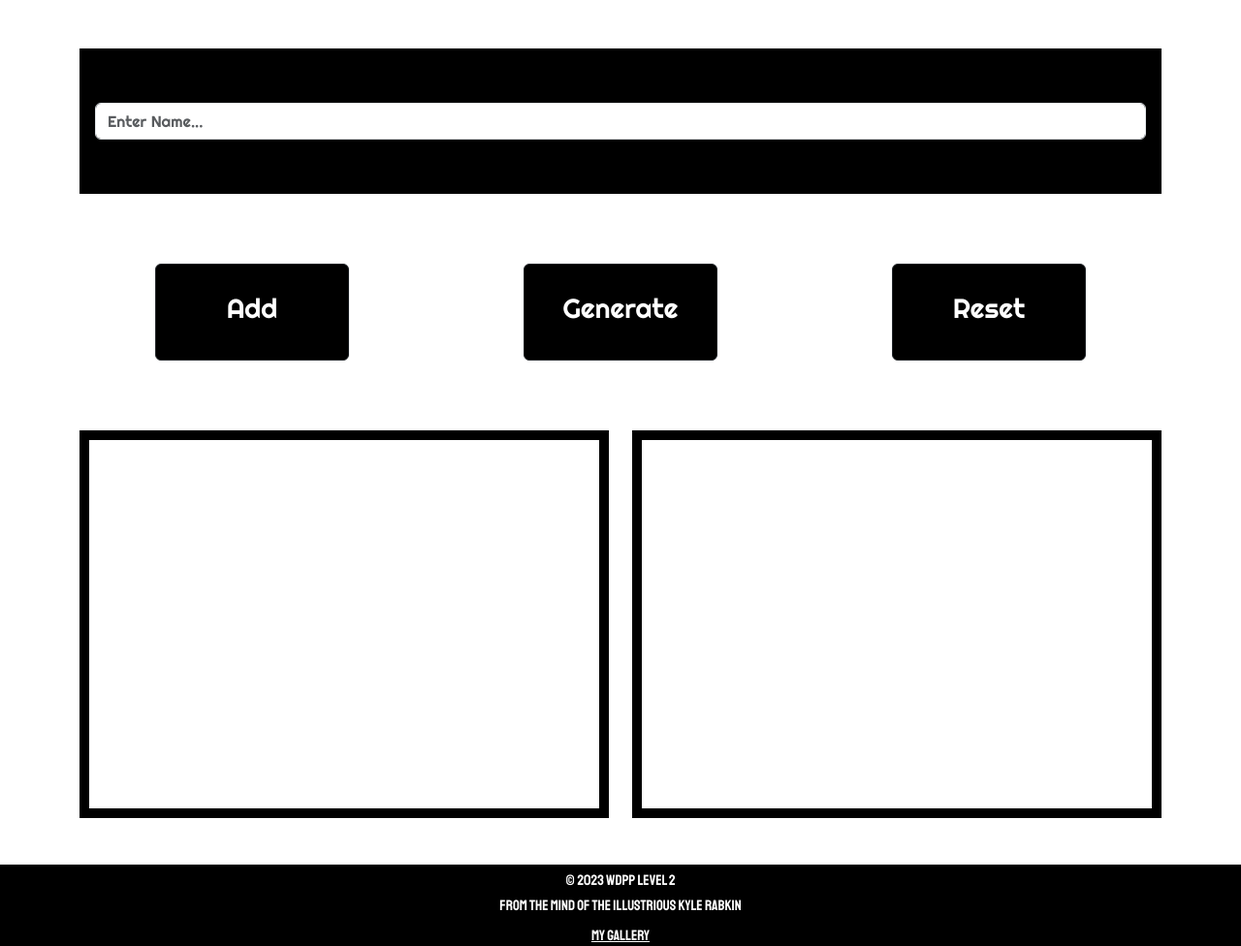
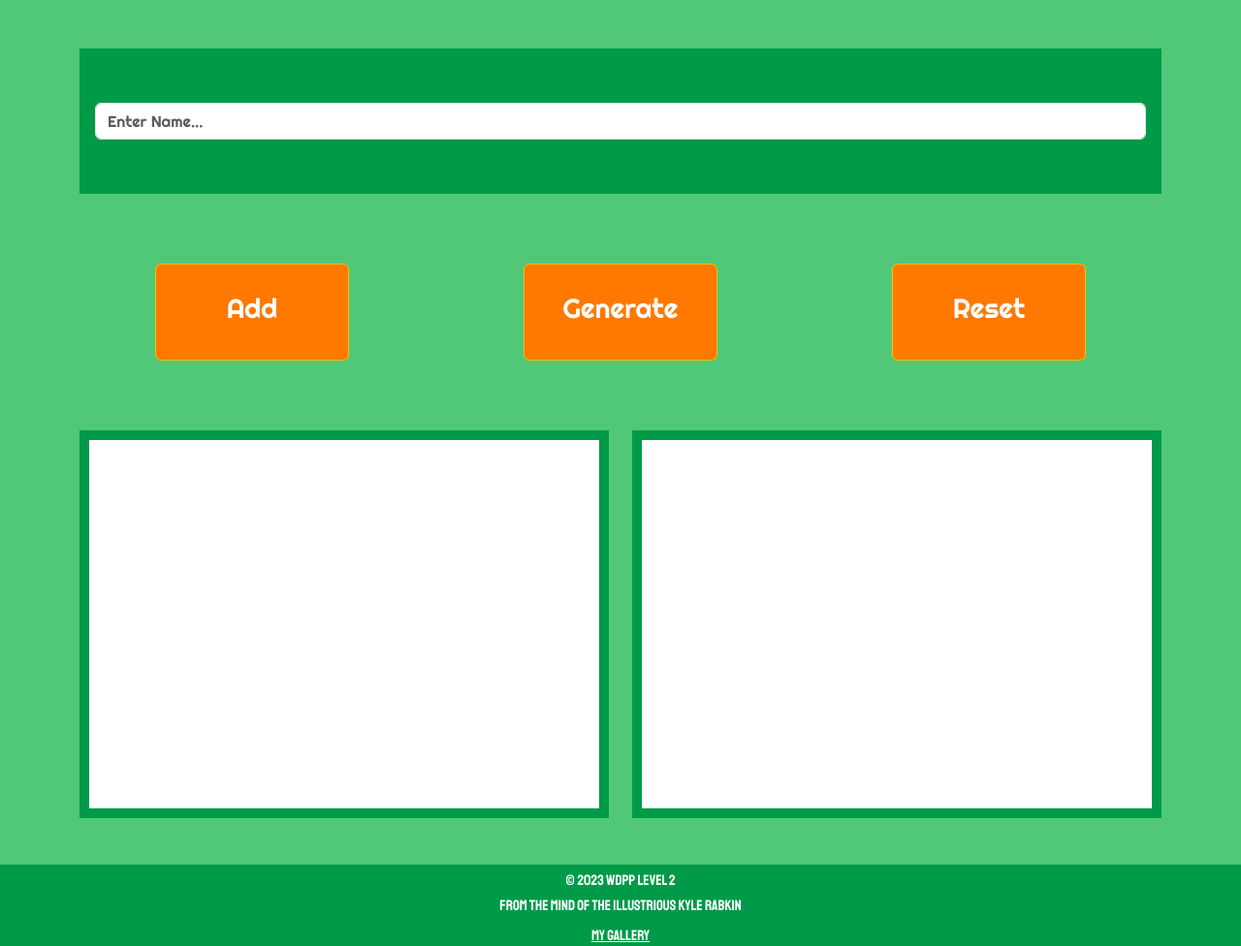
Before and after one commit to KyleRabkin61/Lucky-Me-Lottery, a plain HTML site: page index.html in a window 1280 px wide. Shown: the part 270-1246 px from the top of the page at 97% size. Drawn offline with nearby package versions, Linux system fonts and the light colour scheme.

Commit message:
changed colors and fonts of added/generated names

```diff
--- a/index.html
+++ b/index.html
@@ -65,21 +65,21 @@
 
         <div class="row my-4 justify-content-center text-center">
             <div class="col-md-4 col-6 my-4 d-flex align-items-center justify-content-center text-center">
-                <button class="btn btn-dark add" id="addNameBtn">
+                <button class="btn btn-warning add" id="addNameBtn">
                     <h3 class="text-white">Add</h3>
             </div>
 
             <!-- generate button -->
 
             <div class="col-md-4 col-6 my-4 d-flex align-items-center justify-content-center text-center">
-                <button class="btn btn-dark generate" id="pickRandomBtn">
+                <button class="btn btn-warning generate" id="pickRandomBtn">
                     <h3 class="text-white">Generate</h3>
             </div>
 
             <!-- reset button -->
 
             <div class="col-md-4 col-6 my-4 d-flex align-items-center justify-content-center text-center">
-                <button class="btn btn-dark reset" id="resetBtn">
+                <button class="btn btn-warning reset" id="resetBtn">
                     <h3 class="text-white">Reset</h3>
             </div>
 
@@ -95,9 +95,8 @@
                 </div>
             </div>
             <div class="col-12 col-md-6 my-4">
-                <div class="generated-name-display p-3 d-flex align-items-center justify-content-center text-center"
-                    id="randomName">
-                    <h1 class="text-black"></h1>
+                <div class="generated-name-display p-3 d-flex align-items-center justify-content-center text-center">
+                    <h1 class="random-name-h1 text-black" id="randomName"></h1>
                 </div>
             </div>
         </div>
--- a/style.css
+++ b/style.css
@@ -1,6 +1,9 @@
+body {
+    background: #50c878;
+}
 /* buttons */
 .add {
-    background: black;
+    background: #ff7900;
     width: 200px;
     height: 100px;
     font-family: "Righteous", sans-serif;
@@ -8,7 +11,7 @@
     font-style: normal;
 }
 .generate {
-    background: black;
+    background: #ff7900;
     width: 200px;
     height: 100px;
     font-family: "Righteous", sans-serif;
@@ -16,7 +19,7 @@
     font-style: normal;
 }
 .reset {
-    background: black;
+    background: #ff7900;
     width: 200px;
     height: 100px;
     font-family: "Righteous", sans-serif;
@@ -28,7 +31,7 @@
 
 .header {
     height: 200px;
-    background: black;
+    background: #009a49;
 }
 .title{
     font-family: "Staatliches", sans-serif;
@@ -46,26 +49,38 @@
 }
 .input {
     height: 150px;
-    background: black;
+    background: #009a49;
+    font-family: "Righteous", sans-serif;
+    font-weight: 400;
+    font-style: normal;
+}
+span {
+    color:black;
     font-family: "Righteous", sans-serif;
     font-weight: 400;
     font-style: normal;
 }
 .names-display {
     background: white;
-    border:10px solid black;
+    border:10px solid #009a49;
     min-height:400px;
 }
 .generated-name-display {
     background: white;
-    border:10px solid black;
+    border:10px solid #009a49;
     height:400px;
+    font-style: normal;
+}
+.random-name-h1 {
+    font-family: "Righteous", sans-serif;
+    font-weight: 400;
+    font-style: normal;
 }
 
 /* footer */
 
 footer {
-    background: black;
+    background: #009a49;
     height:140px;
 }
 .footer-text {
@@ -87,17 +102,17 @@ footer {
   /* Track */
 
   ::-webkit-scrollbar-track {
-    background: #c4c4c4;
+    background: #00a865;
   }
 
   /* Handle */
 
   ::-webkit-scrollbar-thumb {
-    background:black;
+    background:#009a49;
   }
 
   /* Handle on hover */
 
   ::-webkit-scrollbar-thumb:hover {
-    background: #555;
+    background: #00813c;
   }
```
